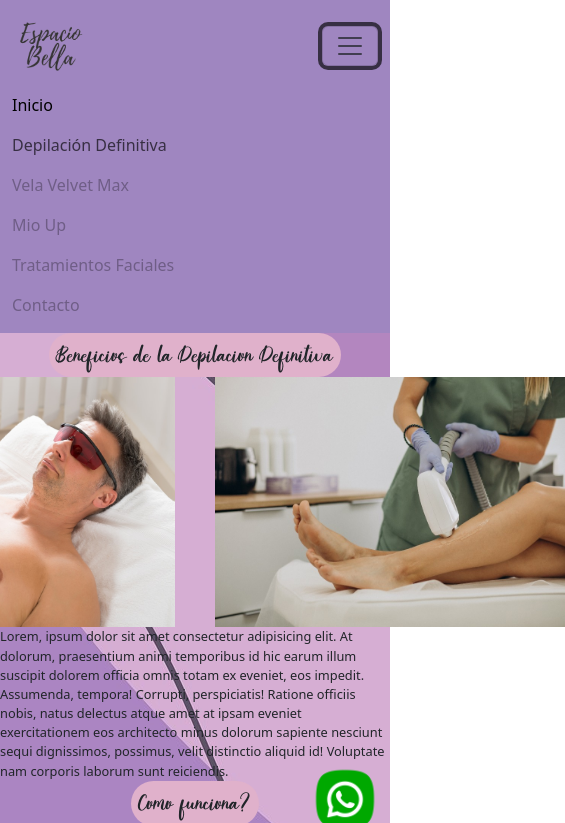
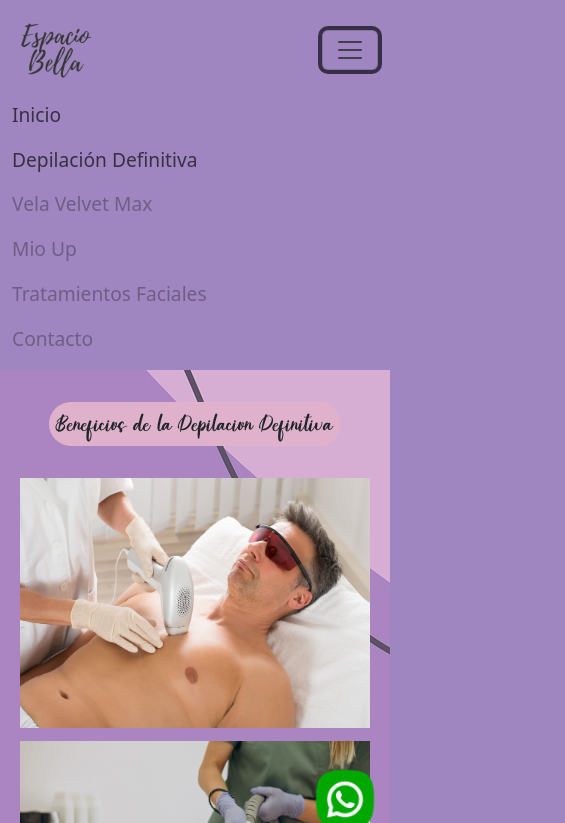
Before and after one commit to DamianUllua/PFUllua, a plain HTML site: page pages/depi.html in a window 390 px wide. Both pictures are taken after a click on the button "Toggle navigation". Shown: the top 823 px of the page, 565 px wide, since content can reach past the window. Drawn offline with nearby package versions, Linux system fonts and the light colour scheme.

Commit message:
Aca intente corregir lo que pide la tutora

```diff
--- a/css/estilos.css
+++ b/css/estilos.css
@@ -8,8 +8,13 @@
     src: url(../fonts/Always.otf);
 }
 
+nav {
+    font-size: 1.2rem;
+    margin-bottom: 2rem;
+}
+
 .navlogo {
-    width: 80px;
+    width: 90px;
 }
 
 .bgnavbar {
@@ -22,39 +27,58 @@
     justify-content: center;
 }
 
+.carru {
+    margin-top: 2rem;
+    margin-bottom: 2rem;
+}
+
 i {
     color: #9972cb;
     font-size: 1.4rem;
     padding: 10px;
 }
 
-h2 {
+h1 {
     padding-top: 20px;
     font-size: 3rem;
+    text-align: center;
+}
+
+h2 {
+    margin-top: 2rem;
+    padding-top: 20px;
+    font-size: 2.4rem;
     text-align: center;
 }
 
 h3 {
     font-size: 0.7rem;
     text-align: center;
-
 }
 
 .fontAlways {
     font-family: always, sans-serif;
 }
 
+body {
+    background-color: #9f86c0;
+    background-image: url(../images/fondoenc.jpg);
+    display: flex;
+    flex-direction: column;
+    min-height: 100vh;
+
+}
+
 footer {
     background-color: rgb(255, 220, 177);
+    text-align: center;
+    margin-top: auto;
 }
 
 p {
-    margin-bottom: 0;
-}
-
-.fondo {
-    background-image: url(/images/fondoenc.jpg);
-
+    margin-top: 2rem;
+    margin-bottom: 2rem;
+    text-align: center;
 }
 
 .botonWhatsApp img {
@@ -73,13 +97,17 @@ p {
     border-radius: 200px;
 }
 
-@media (max-width: 767px) {
+@media (max-width: 768px) {
     p {
         font-size: 0.8rem;
     }
 
+    h1 {
+        font-size: 2.5rem;
+    }
+
     h2 {
-        font-size: 2.5rem;
+        font-size: 1.7rem;
     }
 
     .borde {
@@ -88,7 +116,8 @@ p {
 
     .contenedorImg {
         display: flex;
-        justify-content: center;
+        flex-wrap: wrap;
+        gap: 0.8rem;
     }
 
 }
@@ -105,13 +134,26 @@ p {
 }
 
 @media (max-width: 505px) {
+    h1 {
+        font-size: 1.5rem;
+    }
+
     h2 {
-        font-size: 1.5rem;
+        font-size: 1.4rem;
     }
 
     .borde {
         padding: 0.5rem;
     }
+}
 
+.iconos :hover {
+    color: #7e3cd5;
+    font-size: 1.9rem;
+    transition: all 0.5s;
+}
 
+.navHover :hover {
+    color: #7e3cd5;
+    transition: all 0.5s;
 }
--- a/pages/depi.html
+++ b/pages/depi.html
@@ -5,7 +5,7 @@
     <meta charset="UTF-8">
     <meta http-equiv="X-UA-Compatible" content="IE=edge">
     <meta name="viewport" content="width=device-width, initial-scale=1.0">
-    <title>Espacio Bella | Depilación Definitiva</title>
+    <title>Depilación Definitiva | Espacio Bella</title>
 
     <!-- Link Bootstrap -->
 
@@ -30,10 +30,10 @@
                 </button>
                 <div class="collapse navbar-collapse" id="navbarNav">
                     <ul class="navbar-nav">
-                        <li class="nav-item">
-                            <a class="nav-link active" aria-current="page" href="../index.html">Inicio</a>
+                        <li class="nav-item navHover">
+                            <a class="nav-link" aria-current="page" href="../index.html">Inicio</a>
                         </li>
-                        <li class="nav-item">
+                        <li class="nav-item navHover">
                             <a class="nav-link" href="./depi.html">Depilación Definitiva</a>
                         </li>
                         <li class="nav-item">
@@ -59,10 +59,10 @@
 
     <!-- Carrusel y cuerpo -->
 
-    <main class="fondo">
+    <main>
         <div>
-            <h2 class="fontAlways borde">Beneficios de la Depilación Definitiva</h2>
-            <div class="contenedorImg">
+            <h1 class="fontAlways borde">Beneficios de la Depilación Definitiva</h2>
+            <div class="contenedorImg carru">
                 <img class="img1" src="../images/Depimasculina.jpg" alt="depilacion masculina">
                 <img class="img1" src="../images/depipierna.jpg" alt="depilacion femenina">
             </div>
@@ -77,7 +77,7 @@
 
         <div>
             <h2 class="fontAlways borde">Cómo funciona?</h2>
-            <div class="contenedorImg">
+            <div class="contenedorImg carru">
                 <img class="img1" src="../images/depi_info.png" alt="info de depi">
             </div>
             <p>Lorem ipsum dolor sit amet consectetur adipisicing elit. Facere dolores nemo quidem. Quisquam nam
@@ -88,7 +88,7 @@
 
         <div>
             <h2 class="fontAlways borde">Nuestros Equipos</h2>
-            <div class="contenedorImg">
+            <div class="contenedorImg carru">
                 <img class="img1" src="../images/depimaquina.png" alt="maquina de depilacion">
                 <img class="img1" src="../images/alquilerdepi.jpg" alt="alquiler depiladora">
             </div>
@@ -107,7 +107,7 @@
     <!-- Pie de página -->
 
     <footer>
-        <div class="redsocial">
+        <div class="redsocial iconos">
             <a href="https://www.facebook.com/espaciobellaroca" target="_blank">
                 <i class="fa-brands fa-facebook"></i>
             </a>
```
Also changed, not shown: index.html (+7 -7 lines).
